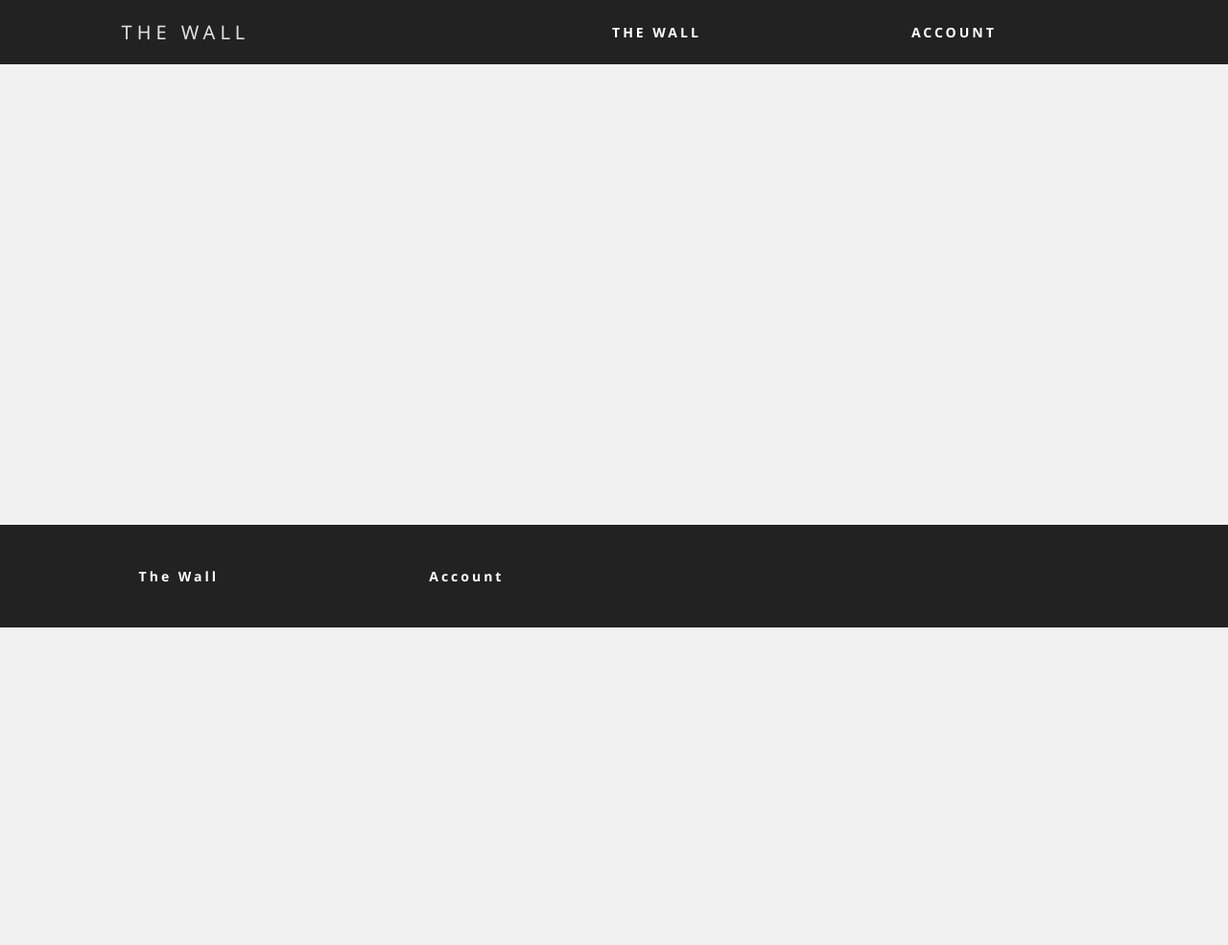
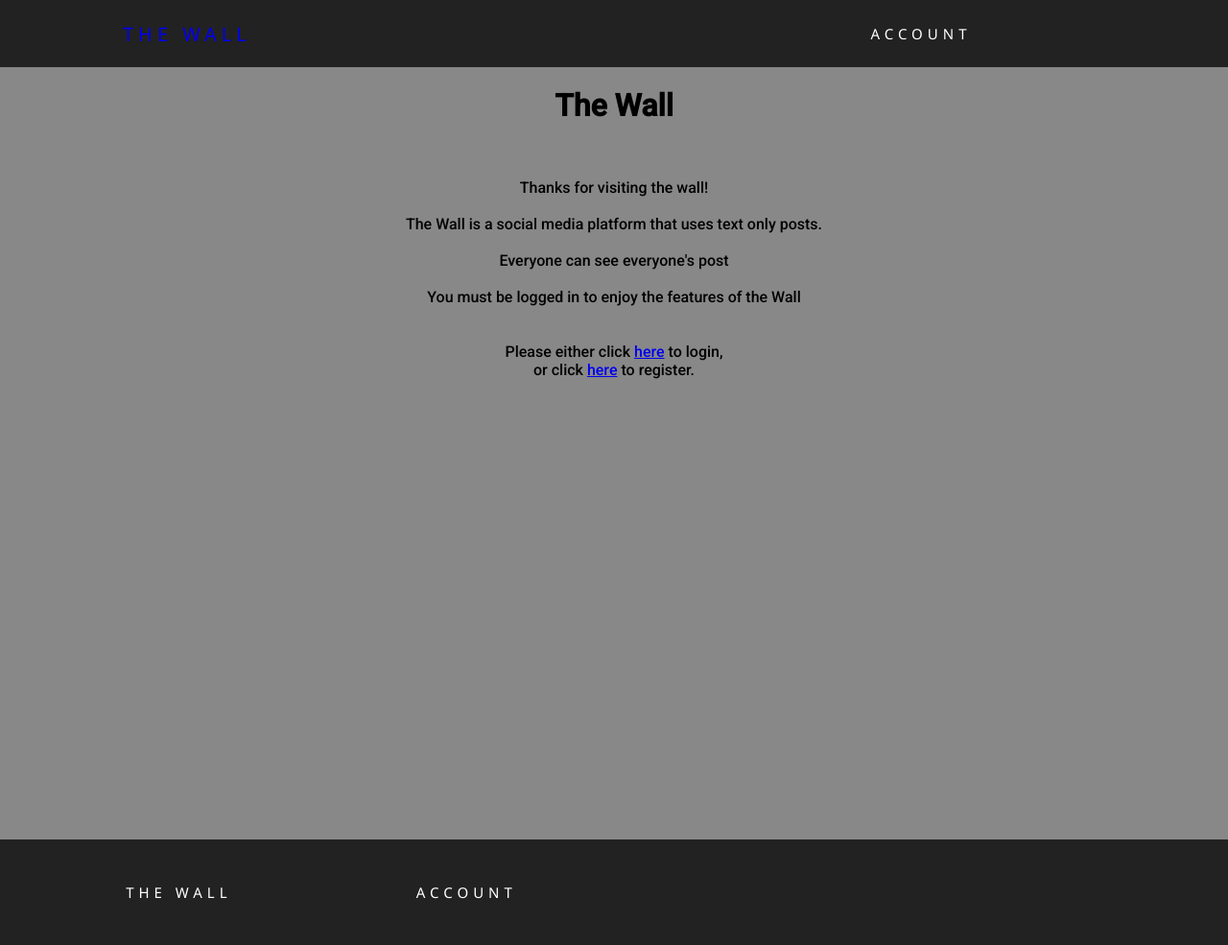
Before and after one commit to thejoshuahendrix/TheWall, a PHP site: page /userposts.php in a window 1280 px wide. Shown: the whole page at 96% size. Before the commit the page ends 654 px from the top, so only its background shows below. Run offline with PHP 8.4, Linux system fonts and the light colour scheme; data that the repository does not hold is empty; some libraries are stand-ins or nearby versions.

Commit message:
Add files via upload

```diff
--- a/index.php
+++ b/index.php
@@ -43,6 +43,7 @@ include "./layout/header.php"
             $_SESSION['LoggedIn'] = 1;
             echo "<h1>Success</h1>";
             echo "<a href='index.php'>Click here to go to members area.</a>";
+            header("Refresh:0");
         } else {
             echo "<h1>Error</h1>";
             echo "<p>Sorry, your account could not be found. Please <a href=\"index.php\">click here to try again</a>.</p>";
@@ -52,7 +53,6 @@ include "./layout/header.php"
 
         <center>
             <h1>The Wall</h1>
-            </center>
             <br>
             <p>Thanks for visiting the wall!<br>
                 <br>
@@ -71,6 +71,7 @@ include "./layout/header.php"
                     <input type="submit" name="login" id="login" value="Login" />
                 </fieldset>
             </form>
+        </center>
     <?php
     } // End of if
     ?>
--- a/layout/header.php
+++ b/layout/header.php
@@ -10,11 +10,10 @@
 <body>
 
     <nav>
-        <div class="logo">The Wall</div>
+        <div class="logo"><a href="userposts.php">The Wall</a></div>
 
         <ul class="nav-links">
 
-            <li> <a href="userposts.php">The Wall</a> </li>
             <div class="dropdown">Account
             <div class="dropdown-content">
             <br>
--- a/layout/template.css
+++ b/layout/template.css
@@ -1,12 +1,14 @@
+@import url('https://fonts.googleapis.com/css2?family=Roboto:wght@500&display=swap');
+
 * {
   box-sizing: border-box;
 }
 
 body {
-  font-family: "Gill Sans", "Gill Sans MT", Calibri, "Trebuchet MS", sans-serif;
+  font-family: Roboto, "Gill Sans", "Gill Sans MT", Calibri, "Trebuchet MS", sans-serif;
   padding: 0;
   margin: 0;
-  background: #f1f1f1;
+  background: #5a5a5ab7;
 }
 button{
   font-family: FontAwesome;
@@ -23,9 +25,11 @@ button{
 nav {
   font-family: "Segoe UI", Tahoma, Geneva, Verdana, sans-serif;
   text-transform: uppercase;
+  letter-spacing: 5px;
+  font-size: 20px;
   align-items: center;
   display: flex;
-  justify-content: space-around;
+  justify-content: space-between;
   min-height: 6vh;
   background-color: #222222;
 }
@@ -35,13 +39,25 @@ nav {
   display: flex;
   align-items: center;
 }
+.spread{
+  line-height: 2;
+}
 .logo {
   color: rgb(226, 226, 226);
   text-transform: uppercase;
   letter-spacing: 5px;
   font-size: 20px;
+  margin-left: 10%;
 }
-
+.logo a{
+  text-decoration: none;
+}
+.logo a:hover {
+  color: rgb(0, 217, 255);
+}
+.logo a:visited{
+  color: rgb(226, 226, 226);
+}
 .nav-links li {
   list-style: none;
 }
@@ -50,18 +66,19 @@ nav {
   display: flex;
   justify-content: space-around;
   width: 50%;
-  letter-spacing: 3px;
-  font-weight: bold;
   padding: 10px;
-  font-size: 14px;
+  text-transform: uppercase;
+  letter-spacing: 5px;
+  font-size: 15px;
 }
 .nav-links a {
   color: white;
   text-decoration: none;
-  letter-spacing: 3px;
-  font-weight: bold;
+  text-transform: uppercase;
+  letter-spacing: 5px;
+  font-size: 15px;
   padding: 10px;
-  font-size: 14px;
+
 }
 .nav-links a:hover {
   color: rgb(0, 217, 255);
@@ -190,6 +207,9 @@ input {
   margin: 20px;
   padding: 10px;
 }
+p{
+  font-family: Roboto;
+}
 /* Responsive layout - when the screen is less than 800px wide, make the two columns stack on top of each other instead of next to each other */
 @media screen and (max-width: 800px) {
 
--- a/newuser.php
+++ b/newuser.php
@@ -24,7 +24,7 @@ include "./layout/header.php"
 				$result =  $conn->query($query);
 				if ($result) {
 					echo "<h1>Success</h1>";
-					echo "<p>Your account was successfully created. Please <a href=\"login.php\">click here to login</a>.</p>";
+					echo "<p>Your account was successfully created. Please <a href=\"index.php\">click here to login</a>.</p>";
 				} else {
 					$error = $conn->error;
 					echo "<h1>Error</h1>";
--- a/userposts.php
+++ b/userposts.php
@@ -18,7 +18,7 @@ include "./layout/header.php"
         if (isset($_POST['del'])) {
             delPost($_POST['id']);
         }
-        echo "<h1><span style='color:blue'>User: </span>" . $_SESSION['Username'] . "</h1>";
+        echo "<center><h1><span style='color:blue'>User: </span>" . $_SESSION['Username'] . "</h1></center>";
 
         //grab all posts from database to print on page
         $query = "SELECT * FROM posts";
@@ -59,7 +59,7 @@ include "./layout/header.php"
                     ?>
                     <div>ID: <?php echo htmlspecialchars($postid); ?> </div>
                     <div>Name: <?php echo htmlspecialchars($post['username']); ?> </div>
-                    <div class="date"><?php echo htmlspecialchars(date_format($date, 'g:ia \o\n l jS F Y')); ?> </div>
+                    <div class="date"><?php echo htmlspecialchars(date_format($date, 'g:ia \o\n l M jS Y')); ?> </div>
 
                 </div>
                 <ul>
@@ -93,9 +93,23 @@ include "./layout/header.php"
             ?>
         </div>
 <?php endforeach;
+        } else {
+            ?>
+             <center>
+                <h1>The Wall</h1>
+
+            <br>
+            <p>Thanks for visiting the wall!<br>
+                <br>
+                The Wall is a social media platform that uses text only posts.<br><br>
+                Everyone can see everyone's post<br><br>
+                You must be logged in to enjoy the features of the Wall<br><br>
+                <br>
+                Please either click <a href="index.php">here</a> to login,<br>
+                or click <a href="newuser.php">here</a> to register.</p>
+                </center>
+            <?php
         }
-
-
 
 //DB FUNCTIONS
         function addPost()
```
Also changed, not shown: about.php (added, +24 -0 lines), base.php (line endings or trailing spaces), layout/footer.php (line endings or trailing spaces), logout.php (line endings or trailing spaces). Lines whose indentation alone changed are shown as unchanged.
